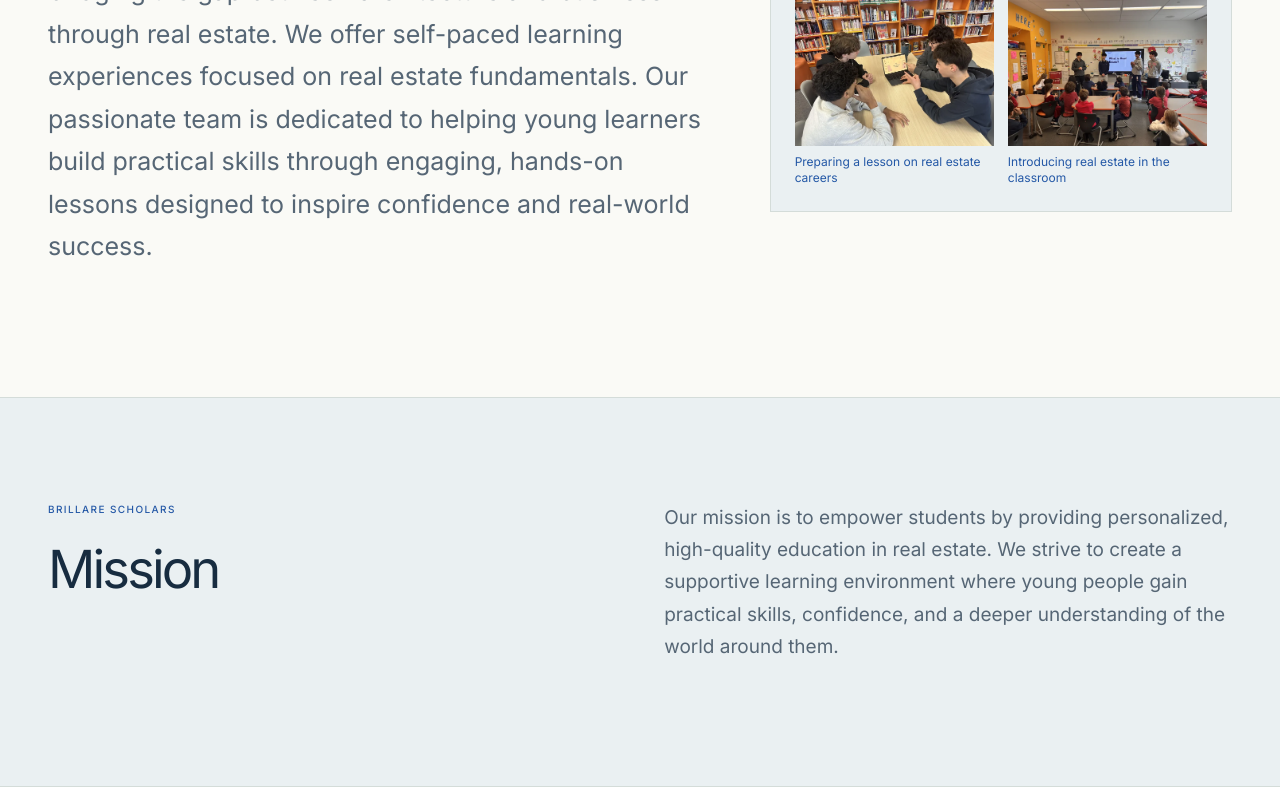
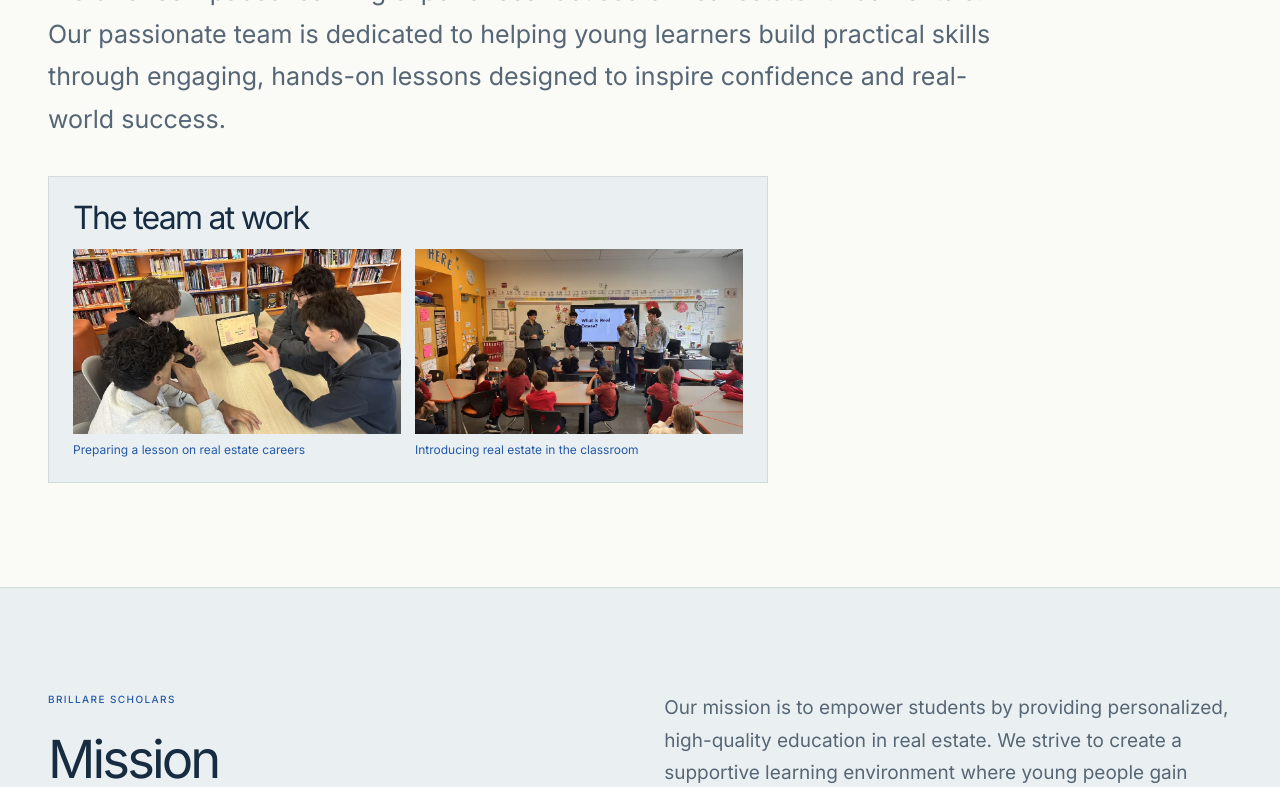
Before and after one commit to AndrewJMinkin/brillarerealestate, a website: page about.html in a window 1280 px wide. Shown: the part 620-1407 px from the top of the page. Drawn offline with Linux system fonts and the light colour scheme.

Commit message:
Add files via upload

```diff
--- a/about.html
+++ b/about.html
@@ -10,7 +10,7 @@
     <meta name="theme-color" content="#1f56c4" />
     <title>About Brillare Scholars</title>
     <link rel="canonical" href="https://brillarescholars.com/about/" />
-    <link rel="stylesheet" href="/styles.css?v=team-panel" />
+    <link rel="stylesheet" href="/styles.css?v=team-row" />
     <link rel="icon" type="image/png" href="/logo.png" />
     <link rel="preconnect" href="https://fonts.googleapis.com" />
     <link rel="preconnect" href="https://fonts.gstatic.com" crossorigin />
--- a/styles.css
+++ b/styles.css
@@ -1432,8 +1432,8 @@ form .btn {
 .team-panel {
   box-sizing: border-box;
   width: 100%;
-  max-width: 490px;
-  margin: 24px 0 0;
+  max-width: 720px;
+  margin: clamp(24px, 3vw, 36px) 0 0;
   padding: clamp(16px, 2vw, 24px);
   background: var(--pale);
   border: 1px solid var(--line);
@@ -1450,7 +1450,7 @@ form .btn {
 .team-panel img {
   width: 100%;
   height: auto;
-  aspect-ratio: 4 / 3;
+  aspect-ratio: 16 / 9;
   display: block;
   object-fit: cover;
 }
@@ -1460,12 +1460,3 @@ form .btn {
   font-size: 12px;
   line-height: 1.4;
 }
-@media (min-width: 960px) {
-  #about.section {
-    display: grid;
-    grid-template-columns: minmax(0, 1.45fr) minmax(0, 1fr);
-    align-items: center;
-    gap: clamp(30px, 4vw, 64px);
-  }
-  .team-panel { margin: 0; justify-self: end; }
-}
```
